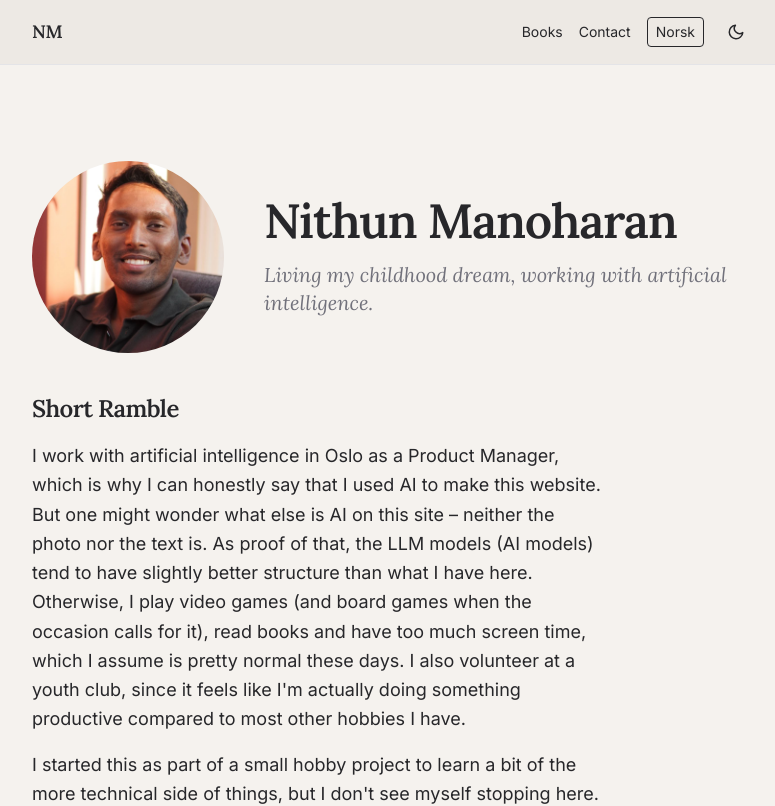
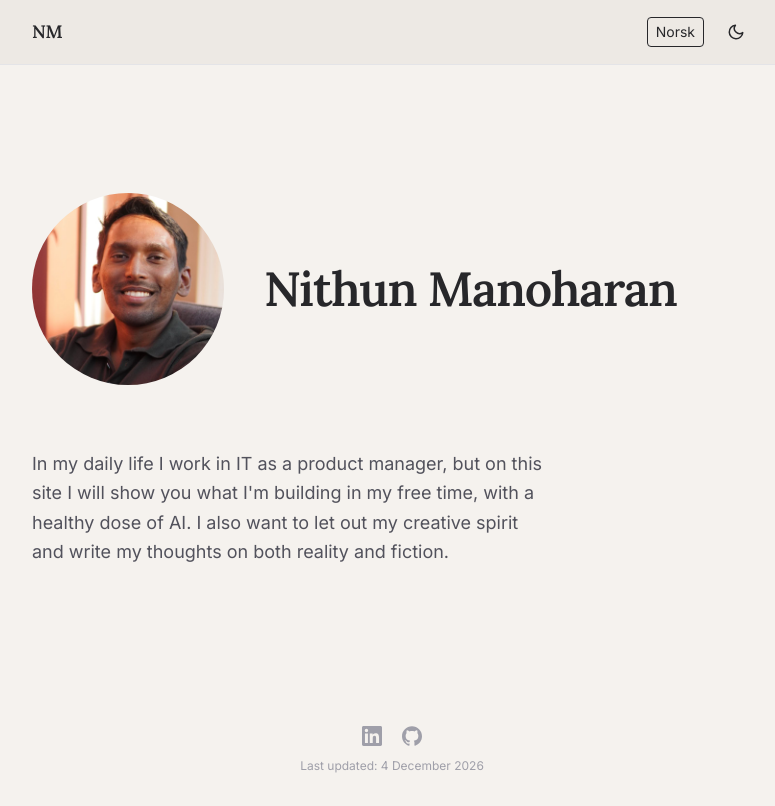
Before and after one commit to nithun96/nithun-website, a React (Vite) app: page / in a window 1280 px wide. Shown: the top 806 px of the page, without its empty margins (248-1023 px from the left). Built offline with nearby package versions, Linux system fonts and the light colour scheme.

Commit message:
Refresh homepage: new intro text, fade-in animation, remove Books and Contact from nav

```diff
--- a/src/components/Navbar.jsx
+++ b/src/components/Navbar.jsx
@@ -1,11 +1,8 @@
 import { Link } from 'react-router-dom'
-import { useTranslation } from 'react-i18next'
 import ThemeToggle from './ThemeToggle'
 import LangToggle from './LangToggle'
 
 export default function Navbar() {
-  const { t } = useTranslation()
-
   return (
     <nav aria-label="Main navigation" className="border-b border-zinc-200 dark:border-zinc-700 bg-[#ede9e4] dark:bg-zinc-800">
       <div className="flex items-center justify-between px-6 py-4 max-w-3xl mx-auto w-full">
@@ -13,12 +10,6 @@ export default function Navbar() {
           NM
         </Link>
         <div className="flex items-center gap-4">
-          <Link to="/books" className="text-sm hover:underline underline-offset-4 active:opacity-40 transition-opacity">
-            {t('nav.books')}
-          </Link>
-          <a href="#footer" className="text-sm hover:underline underline-offset-4 active:opacity-40 transition-opacity">
-            {t('nav.contact')}
-          </a>
           <LangToggle />
           <ThemeToggle />
         </div>
--- a/src/locales/en/translation.json
+++ b/src/locales/en/translation.json
@@ -8,11 +8,7 @@
   "hero": {
     "name": "Nithun Manoharan",
     "tagline": "Living my childhood dream, working with artificial intelligence.",
-    "rambleHeading": "Short Ramble",
-    "intro": [
-      "I work with artificial intelligence in Oslo as a Product Manager, which is why I can honestly say that I used AI to make this website. But one might wonder what else is AI on this site – neither the photo nor the text is. As proof of that, the LLM models (AI models) tend to have slightly better structure than what I have here. Otherwise, I play video games (and board games when the occasion calls for it), read books and have too much screen time, which I assume is pretty normal these days. I also volunteer at a youth club, since it feels like I'm actually doing something productive compared to most other hobbies I have.",
-      "I started this as part of a small hobby project to learn a bit of the more technical side of things, but I don't see myself stopping here. I'll continue updating this site and maybe I'll also add other projects I'm working on. Should be fun!"
-    ]
+    "intro": "In my daily life I work in IT as a product manager, but on this site I will show you what I'm building in my free time, with a healthy dose of AI. I also want to let out my creative spirit and write my thoughts on both reality and fiction."
   },
   "books": {
     "heading": "Books",
--- a/src/locales/no/translation.json
+++ b/src/locales/no/translation.json
@@ -8,11 +8,7 @@
   "hero": {
     "name": "Nithun Manoharan",
     "tagline": "Lever barndomsdrømmen, ved å jobbe med kunstig intelligens.",
-    "rambleHeading": "Litt Rabling",
-    "intro": [
-      "Jeg jobber med kunstig intelligens i Oslo som produktsjef, og derfor kan jeg ærlig si at jeg brukte KI (eller AI) for å lage denne nettsiden. Men da kan man lure på hva annet som er AI på denne nettsiden, men hverken bildet eller teksten er AI. Som et bevis på det, så holder LLM-modellene (AI-modellene) litt bedre struktur enn det jeg har nå. Om meg ellers, så spiller jeg videospill (og brettspill hvis anledningen tilbyr seg), leser bøker og har for mye skjermtid, noe som jeg antar er vanlig for folk i dag. I tillegg så er jeg frivillig på en ungdomsklubb siden jeg føler at jeg gjør noe faktisk produktivt i motsetning til de fleste andre hobbyer jeg driver med.",
-      "Jeg startet opp dette som en del av et lite hobbyprosjekt for å lære meg noe av det litt tekniske, men jeg ser ikke for meg at jeg skal stoppe her og vil fortsette å oppdatere både denne nettsiden og kanskje legge til andre prosjekter jeg jobber med. Det blir spennende!"
-    ]
+    "intro": "Til daglig så jobber jeg med IT som produktsjef, men på denne siden så vil jeg vise frem hva jeg bygger i fritiden, med en god dose hjelp fra AI. Jeg vil også se om jeg får skrevet litt for å få ut alle mine tanker om både realitet og fiksjon."
   },
   "books": {
     "heading": "Bøker",
--- a/src/sections/Hero.jsx
+++ b/src/sections/Hero.jsx
@@ -1,13 +1,25 @@
+import { useState, useEffect } from 'react'
 import { useTranslation } from 'react-i18next'
 
 export default function Hero() {
   const { t } = useTranslation()
+  const [headerVisible, setHeaderVisible] = useState(false)
+  const [textVisible, setTextVisible] = useState(false)
 
-  const paragraphs = t('hero.intro', { returnObjects: true })
+  useEffect(() => {
+    const t1 = setTimeout(() => setHeaderVisible(true), 80)
+    const t2 = setTimeout(() => setTextVisible(true), 400)
+    return () => { clearTimeout(t1); clearTimeout(t2) }
+  }, [])
 
   return (
-    <section className="px-6 py-24 max-w-3xl mx-auto w-full">
-      <div className="flex flex-col md:flex-row md:items-center gap-10 mb-10">
+    <section className="px-6 py-32 max-w-3xl mx-auto w-full">
+
+      {/* Photo + name */}
+      <div
+        className="flex flex-col md:flex-row md:items-center gap-10 mb-16 transition-all duration-700 ease-out"
+        style={{ opacity: headerVisible ? 1 : 0, transform: headerVisible ? 'translateY(0)' : 'translateY(12px)' }}
+      >
         <img
           src="/images/nithun.jpeg"
           alt="Nithun Manoharan"
@@ -15,23 +27,21 @@ export default function Hero() {
           height={800}
           className="w-36 h-36 md:w-48 md:h-48 rounded-full object-cover object-center shrink-0"
         />
-        <div>
-          <h1 className="text-4xl md:text-5xl font-serif font-semibold tracking-tight mb-4">
-            {t('hero.name')}
-          </h1>
-          <p className="text-xl font-serif italic text-zinc-500 dark:text-zinc-400">
-            {t('hero.tagline')}
-          </p>
-        </div>
+        <h1 className="text-4xl md:text-5xl font-serif font-semibold tracking-tight">
+          {t('hero.name')}
+        </h1>
       </div>
-      <h2 className="text-2xl font-serif font-semibold tracking-tight mb-4">
-        {t('hero.rambleHeading')}
-      </h2>
-      <div className="space-y-4 max-w-xl text-base md:text-lg leading-relaxed">
-        {paragraphs.map((p, i) => (
-          <p key={i}>{p}</p>
-        ))}
+
+      {/* Intro text */}
+      <div
+        className="transition-all duration-700 ease-out"
+        style={{ opacity: textVisible ? 1 : 0, transform: textVisible ? 'translateY(0)' : 'translateY(12px)' }}
+      >
+        <p className="text-base md:text-lg leading-relaxed max-w-lg text-zinc-600 dark:text-zinc-300">
+          {t('hero.intro')}
+        </p>
       </div>
+
     </section>
   )
 }
```
Also changed, not shown: src/App.jsx (+1 -6 lines), .claude/settings.local.json (added), 2 other files (tests, documents, lock files or other folders).
